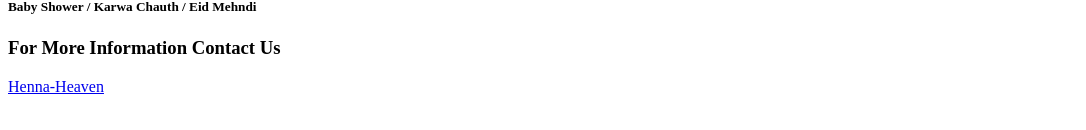
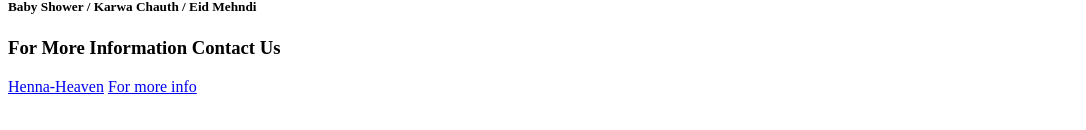
Before and after one commit to asbdu45123054511802112025/Mehendi-, a plain HTML site: page index.html in a window 1280 px wide. Shown: the part 458-588 px from the top of the page, without its empty margins (0-1086 px from the left). Drawn offline with Linux system fonts and the light colour scheme.

Commit message:
Add GitHub link to index.html

```diff
--- a/index.html
+++ b/index.html
@@ -45,6 +45,7 @@ Baby Shower / Karwa Chauth / Eid Mehndi
 </h5>
 <h3>For More Information Contact Us</h3>
 <a href="https://www.instagram.com/henna_heaven_0409?igsh=MWttZ3o1YXF3NjB2Yg==">Henna-Heaven</a>
+        <a href="https://github.com/asbdu45123054511802112025/Rose.git">For more info</a>
 
     </body>
 </html>
```
